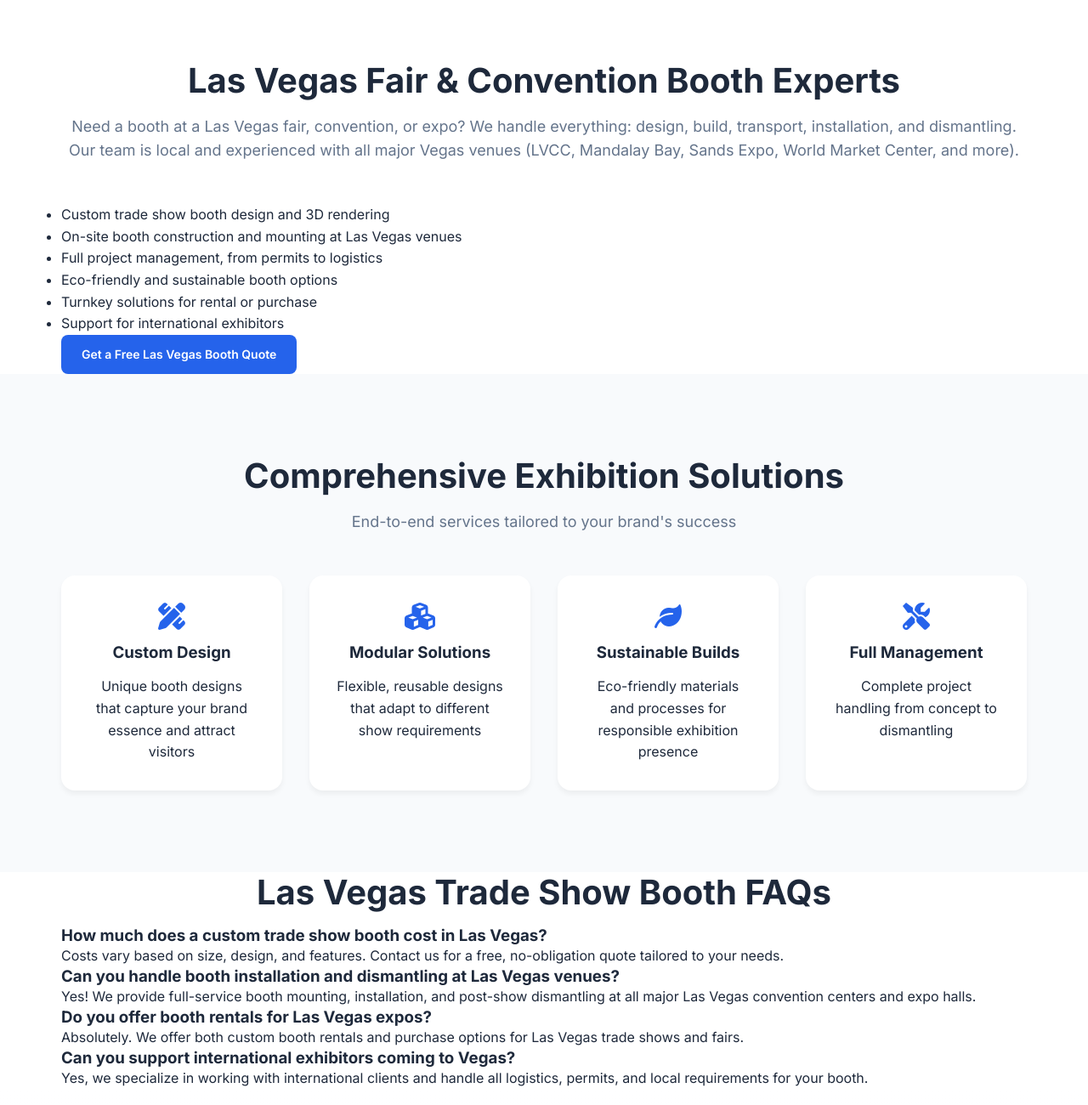
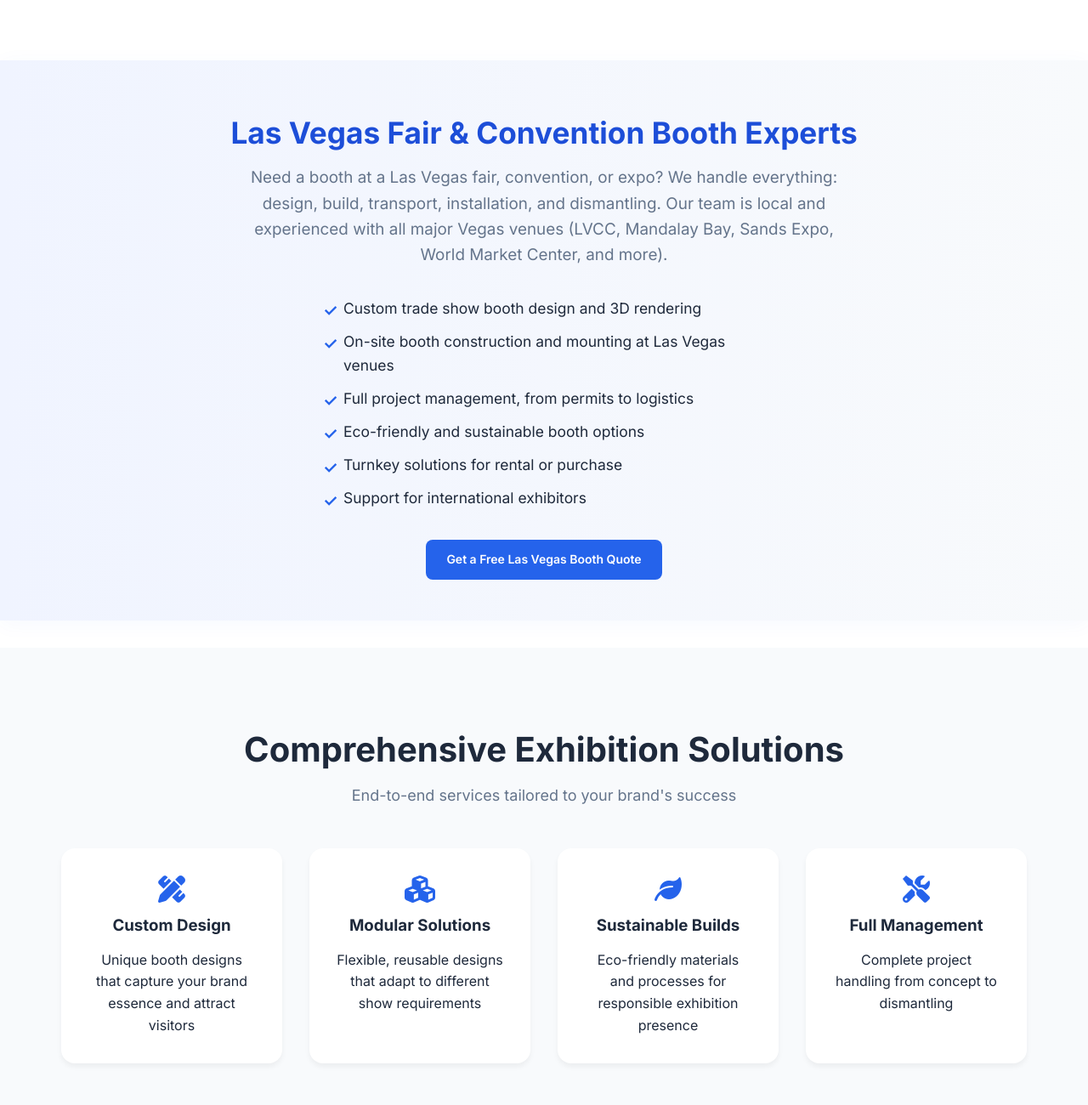
Before and after one commit to gokhankelebek/vogue-expo, a website: page index.html in a window 1280 px wide. Shown: the part 1980-3280 px from the top of the page at 85% size. Drawn offline with nearby package versions, Linux system fonts and the light colour scheme.

Commit message:
Add modern FAQ section styles and improve homepage visuals

```diff
--- a/css/styles.css
+++ b/css/styles.css
@@ -49,6 +49,147 @@ h6 {
   line-height: 1.2;
 }
 
+/* FAQ Section Styles */
+.faq {
+  background: #f8fafc;
+  padding: 3.5rem 0 2.5rem;
+  border-top: 1px solid #e5eaf2;
+  border-bottom: 1px solid #e5eaf2;
+}
+.faq__container {
+  max-width: var(--container-width);
+  margin: 0 auto;
+  padding: 0 2rem;
+}
+.faq .section__title {
+  text-align: center;
+  color: var(--color-primary-dark);
+  margin-bottom: 2.2rem;
+  font-size: 2rem;
+}
+.faq__list {
+  display: flex;
+  flex-direction: column;
+  gap: 1.3rem;
+  max-width: 750px;
+  margin: 0 auto;
+}
+.faq__item {
+  background: #fff;
+  border-radius: 1.1rem;
+  box-shadow: 0 2px 16px 0 rgba(37,99,235,0.04);
+  padding: 1.4rem 1.7rem;
+  border-left: 4px solid var(--color-primary);
+  transition: box-shadow 0.2s;
+}
+.faq__item:hover {
+  box-shadow: 0 6px 24px 0 rgba(37,99,235,0.09);
+}
+.faq__item h3 {
+  margin: 0 0 0.5rem 0;
+  font-size: 1.16rem;
+  color: var(--color-primary-dark);
+  font-weight: 600;
+}
+.faq__item p {
+  margin: 0;
+  font-size: 1.04rem;
+  color: var(--color-text);
+}
+@media (max-width: 700px) {
+  .faq {
+    padding: 2rem 0 1.2rem;
+  }
+  .faq__container {
+    padding: 0 0.7rem;
+  }
+  .faq .section__title {
+    font-size: 1.25rem;
+  }
+  .faq__item {
+    padding: 1rem 0.9rem;
+  }
+  .faq__item h3 {
+    font-size: 1.02rem;
+  }
+  .faq__item p {
+    font-size: 0.97rem;
+  }
+}
+
+/* Las Vegas Fairs & Turnkey Booth Services Section */
+.vegas-fairs {
+  background: linear-gradient(90deg, #f0f4ff 0%, #f8fafc 100%);
+  box-shadow: 0 4px 24px 0 rgba(37,99,235,0.04);
+  padding: 4rem 0 3rem;
+  margin-bottom: 2rem;
+}
+.vegas-fairs__container {
+  max-width: var(--container-width);
+  margin: 0 auto;
+  padding: 0 2rem;
+  text-align: center;
+}
+.vegas-fairs .section__title {
+  color: var(--color-primary-dark);
+  font-size: 2.2rem;
+  margin-bottom: 1.1rem;
+}
+.vegas-fairs .section__subtitle {
+  color: var(--color-text-light);
+  font-size: 1.18rem;
+  margin-bottom: 2.1rem;
+  max-width: 700px;
+  margin-left: auto;
+  margin-right: auto;
+}
+.vegas-fairs__list {
+  list-style: none;
+  padding: 0;
+  margin-bottom: 2.2rem;
+}
+.vegas-fairs__list li {
+  font-size: 1.09rem;
+  color: var(--color-text);
+  margin-bottom: 0.7rem;
+  padding-left: 1.5rem;
+  position: relative;
+  text-align: left;
+  max-width: 520px;
+  margin-left: auto;
+  margin-right: auto;
+}
+.vegas-fairs__list li:before {
+  content: '\2713';
+  color: var(--color-primary);
+  position: absolute;
+  left: 0;
+  font-weight: bold;
+  font-size: 1.1em;
+  top: 0.08em;
+}
+.vegas-fairs__cta {
+  margin-top: 2.2rem;
+}
+@media (max-width: 700px) {
+  .vegas-fairs {
+    padding: 2.2rem 0 1.5rem;
+  }
+  .vegas-fairs__container {
+    padding: 0 0.7rem;
+  }
+  .vegas-fairs .section__title {
+    font-size: 1.3rem;
+  }
+  .vegas-fairs .section__subtitle {
+    font-size: 1rem;
+  }
+  .vegas-fairs__list li {
+    font-size: 0.98rem;
+    padding-left: 1.1rem;
+  }
+}
+
 /* Blog Grid & Card Styles */
 .blog-grid {
   background: var(--color-background-alt);
```
